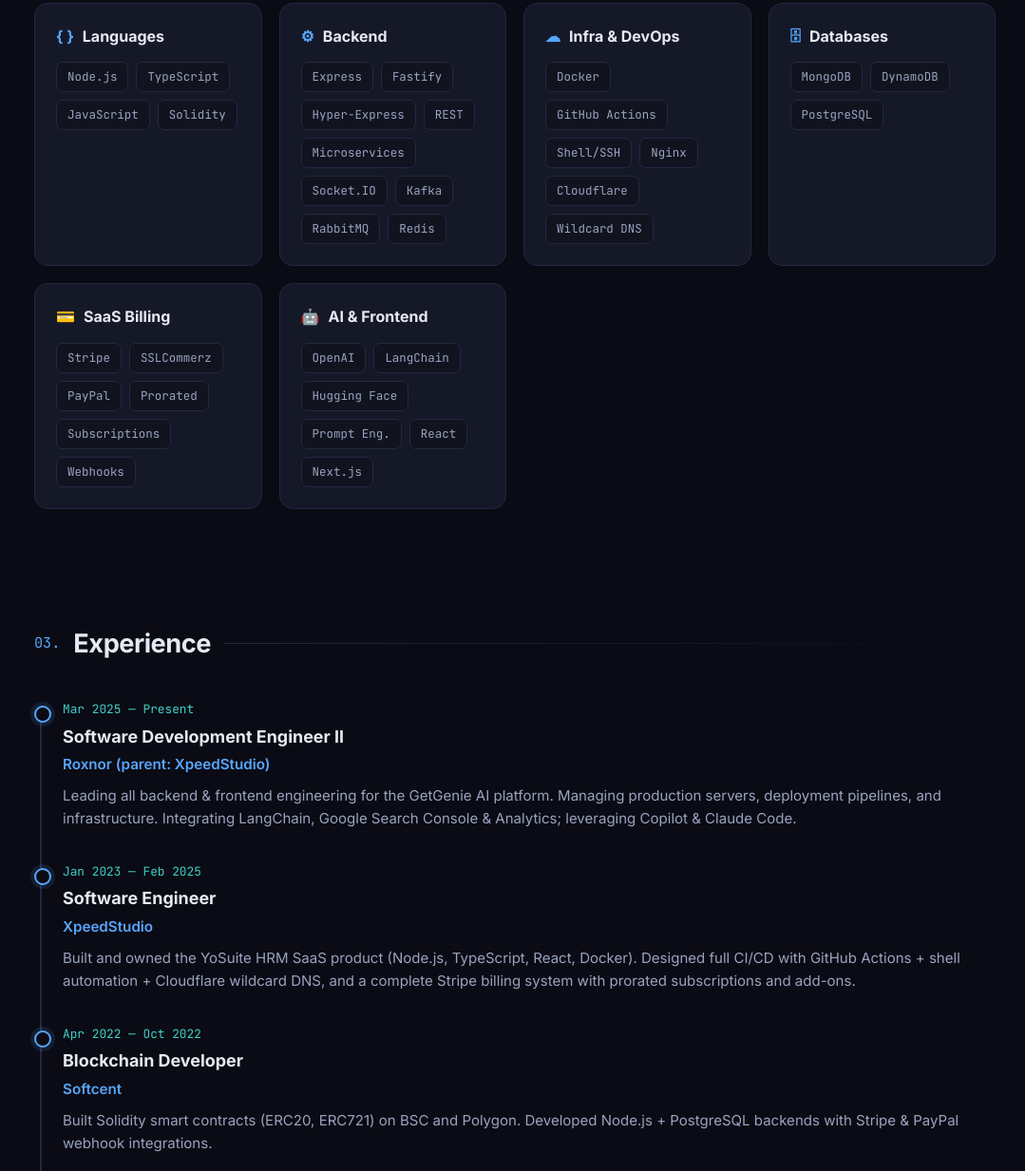
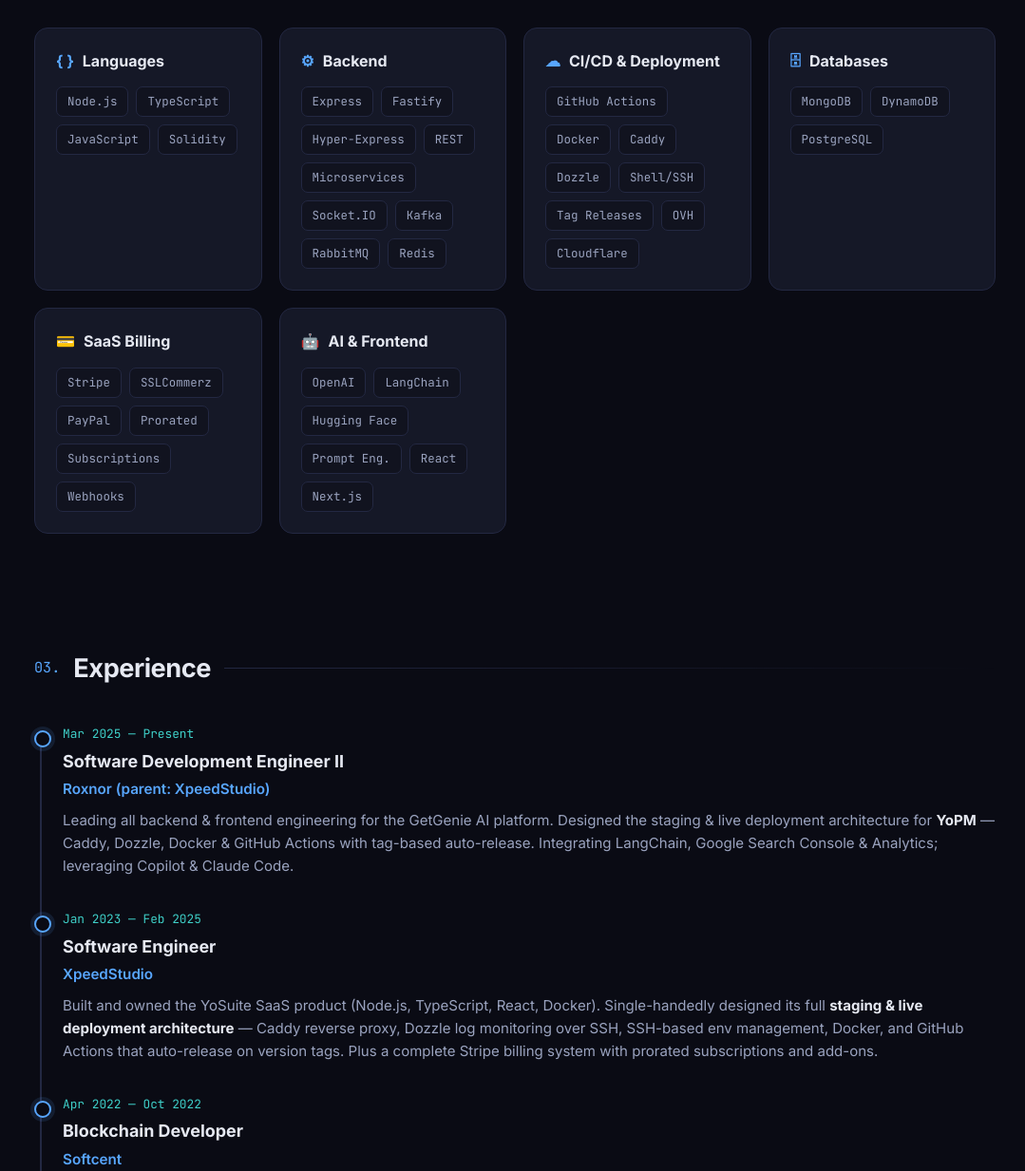
Before and after one commit to mdmuhtasimfuadfahim/mdmuhtasimfuadfahim.github.io, a plain HTML site: page index.html in a window 1280 px wide. Shown: the part 1326-2559 px from the top of the page at 95% size, without its empty margins (98-1177 px from the left). Drawn offline with Linux system fonts and the light colour scheme.

Commit message:
//updated

```diff
--- a/index.html
+++ b/index.html
@@ -179,10 +179,10 @@
 
 <header>
   <div class="wrap">
-    <div class="badge"><span class="dot"></span> Available for impactful backend & infra work</div>
+    <div class="badge"><span class="dot"></span> Open to Software Engineer positions</div>
     <h1>Md. Muhtasim<br/><span class="accent">Fuad Fahim</span></h1>
     <p class="role">Software Development Engineer II</p>
-    <p class="tagline">I build and own production-grade SaaS — backend systems, cloud infrastructure, CI/CD pipelines, billing engines, and AI-powered platforms.</p>
+    <p class="tagline">I build and own production-grade SaaS — backend systems, CI/CD pipelines, self-designed staging &amp; live deployment architectures, billing engines, and AI-powered platforms.</p>
     <div class="cta-row">
       <a class="btn btn-primary" href="#projects">View My Work</a>
       <a class="btn btn-ghost" href="https://github.com/mdmuhtasimfuadfahim" target="_blank">GitHub Profile →</a>
@@ -209,7 +209,7 @@
   <div class="wrap reveal">
     <div class="sec-head"><span class="num">01.</span><h2>About</h2><span class="line"></span></div>
     <p style="max-width:760px;color:var(--muted);font-size:1.05rem">
-      I'm a Software Development Engineer with <b style="color:var(--text)">3+ years</b> building and owning production-grade SaaS products. I specialize in <b style="color:var(--text)">backend engineering, server infrastructure, and CI/CD pipelines</b> — with hands-on frontend ownership when needed. I've delivered complete SaaS billing systems (Stripe, SSLCommerz), multi-tenant cloud infrastructure with zero-downtime deploys, and AI-powered content platforms. I actively use <b style="color:var(--text)">Claude Code & GitHub Copilot</b> to amplify output and code quality.
+      I'm a Software Development Engineer with <b style="color:var(--text)">3+ years</b> building and owning production-grade SaaS products. I specialize in <b style="color:var(--text)">backend engineering and CI/CD pipelines</b> — with hands-on frontend ownership when needed. I've delivered complete SaaS billing systems (Stripe, SSLCommerz), <b style="color:var(--text)">self-designed staging &amp; production deployment architectures</b> with zero-downtime, tag-based auto-releases, and AI-powered content platforms. I actively use <b style="color:var(--text)">Claude Code & GitHub Copilot</b> to amplify output and code quality.
     </p>
   </div>
 </section>
@@ -227,8 +227,8 @@
         <div class="chips"><span class="chip">Express</span><span class="chip">Fastify</span><span class="chip">Hyper-Express</span><span class="chip">REST</span><span class="chip">Microservices</span><span class="chip">Socket.IO</span><span class="chip">Kafka</span><span class="chip">RabbitMQ</span><span class="chip">Redis</span></div>
       </div>
       <div class="skill-card">
-        <h3><span>☁</span> Infra & DevOps</h3>
-        <div class="chips"><span class="chip">Docker</span><span class="chip">GitHub Actions</span><span class="chip">Shell/SSH</span><span class="chip">Nginx</span><span class="chip">Cloudflare</span><span class="chip">Wildcard DNS</span></div>
+        <h3><span>☁</span> CI/CD & Deployment</h3>
+        <div class="chips"><span class="chip">GitHub Actions</span><span class="chip">Docker</span><span class="chip">Caddy</span><span class="chip">Dozzle</span><span class="chip">Shell/SSH</span><span class="chip">Tag Releases</span><span class="chip">OVH</span><span class="chip">Cloudflare</span></div>
       </div>
       <div class="skill-card">
         <h3><span>🗄</span> Databases</h3>
@@ -254,13 +254,13 @@
         <div class="when">Mar 2025 — Present</div>
         <h3>Software Development Engineer II</h3>
         <a class="co" href="https://roxnor.com/" target="_blank">Roxnor (parent: XpeedStudio)</a>
-        <p>Leading all backend & frontend engineering for the GetGenie AI platform. Managing production servers, deployment pipelines, and infrastructure. Integrating LangChain, Google Search Console & Analytics; leveraging Copilot & Claude Code.</p>
+        <p>Leading all backend & frontend engineering for the GetGenie AI platform. Designed the staging & live deployment architecture for <b style="color:var(--text)">YoPM</b> — Caddy, Dozzle, Docker & GitHub Actions with tag-based auto-release. Integrating LangChain, Google Search Console & Analytics; leveraging Copilot & Claude Code.</p>
       </div>
       <div class="tl-item">
         <div class="when">Jan 2023 — Feb 2025</div>
         <h3>Software Engineer</h3>
         <a class="co" href="https://xpeedstudio.com/" target="_blank">XpeedStudio</a>
-        <p>Built and owned the YoSuite HRM SaaS product (Node.js, TypeScript, React, Docker). Designed full CI/CD with GitHub Actions + shell automation + Cloudflare wildcard DNS, and a complete Stripe billing system with prorated subscriptions and add-ons.</p>
+        <p>Built and owned the YoSuite SaaS product (Node.js, TypeScript, React, Docker). Single-handedly designed its full <b style="color:var(--text)">staging & live deployment architecture</b> — Caddy reverse proxy, Dozzle log monitoring over SSH, SSH-based env management, Docker, and GitHub Actions that auto-release on version tags. Plus a complete Stripe billing system with prorated subscriptions and add-ons.</p>
       </div>
       <div class="tl-item">
         <div class="when">Apr 2022 — Oct 2022</div>
@@ -283,22 +283,22 @@
     <div class="sec-head"><span class="num">04.</span><h2>Selected Projects</h2><span class="line"></span></div>
     <div class="proj-grid">
       <div class="proj">
-        <div class="ph"><h3>GetGenie AI</h3><span class="tag live">Live</span></div>
-        <p>Sole engineer owning the full backend, frontend, deployment, and server infrastructure of an AI content writer & SEO research platform. Built prompt-engineering pipelines and integrated Apify, Copyscape, Keywords Everywhere & Socket.IO.</p>
-        <div class="stack"><span>Node.js</span><span>· MongoDB</span><span>· OpenAI</span><span>· LangChain</span><span>· Docker</span></div>
-        <a class="plink" href="https://getgenie.ai/" target="_blank">getgenie.ai →</a>
-      </div>
-      <div class="proj">
-        <div class="ph"><h3>YoSuite — CI/CD & Billing</h3><span class="tag live">Live</span></div>
-        <p>End-to-end CI/CD: GitHub Actions triggers shell automation for build, Docker image creation, and zero-downtime deploys. Plus a full Stripe billing system — plan tiers, per-user subscriptions, add-ons, prorated billing, and webhook lifecycle.</p>
-        <div class="stack"><span>Node.js</span><span>· TypeScript</span><span>· React</span><span>· Stripe</span><span>· Cloudflare</span></div>
+        <div class="ph"><h3>YoSuite — Architecture & Billing</h3><span class="tag live">Staging + Live</span></div>
+        <p><b style="color:var(--text)">Designed the full staging & live deployment architecture myself</b>: Caddy (auto-HTTPS reverse proxy), Dozzle container-log monitoring over SSH, SSH-based env management, Docker, and GitHub Actions that <b style="color:var(--text)">auto-release on version tags</b> with zero downtime. Plus a complete Stripe billing system — plan tiers, prorated subscriptions, add-ons & webhook lifecycle.</p>
+        <div class="stack"><span>Caddy</span><span>· Dozzle</span><span>· Docker</span><span>· GitHub Actions</span><span>· SSH</span><span>· Stripe</span></div>
         <a class="plink" href="https://yosuite.com/" target="_blank">yosuite.com →</a>
       </div>
       <div class="proj">
-        <div class="ph"><h3>YoPM</h3><span class="tag">Ongoing</span></div>
-        <p>A universal SaaS admin panel: any product connects via API for complete auth + billing management. Multi-gateway billing (Stripe + SSLCommerz) with an extensible adapter and full lifecycle — plans, add-ons, and coupons.</p>
-        <div class="stack"><span>Node.js</span><span>· Next.js</span><span>· PostgreSQL</span><span>· MongoDB</span></div>
+        <div class="ph"><h3>YoPM</h3><span class="tag live">Staging + Live</span></div>
+        <p>Universal SaaS admin & billing platform — any product plugs in via API for complete auth + multi-gateway billing (Stripe + SSLCommerz) with an extensible adapter. Runs on the <b style="color:var(--text)">same self-designed staging & live architecture</b> — Caddy, Dozzle, Docker, GitHub Actions & tag-based auto-release.</p>
+        <div class="stack"><span>Node.js</span><span>· Next.js</span><span>· PostgreSQL</span><span>· Caddy</span><span>· GitHub Actions</span></div>
         <a class="plink" href="https://roxnor.com/" target="_blank">by Roxnor →</a>
+      </div>
+      <div class="proj">
+        <div class="ph"><h3>GetGenie AI</h3><span class="tag live">Live</span></div>
+        <p>Sole engineer owning the full backend, frontend, and deployment of an AI content writer & SEO research platform. Built prompt-engineering pipelines and integrated Apify, Copyscape, Keywords Everywhere & Socket.IO.</p>
+        <div class="stack"><span>Node.js</span><span>· MongoDB</span><span>· OpenAI</span><span>· LangChain</span><span>· Docker</span></div>
+        <a class="plink" href="https://getgenie.ai/" target="_blank">getgenie.ai →</a>
       </div>
       <div class="proj">
         <div class="ph"><h3>Revorium</h3><span class="tag live">Live</span></div>
```
